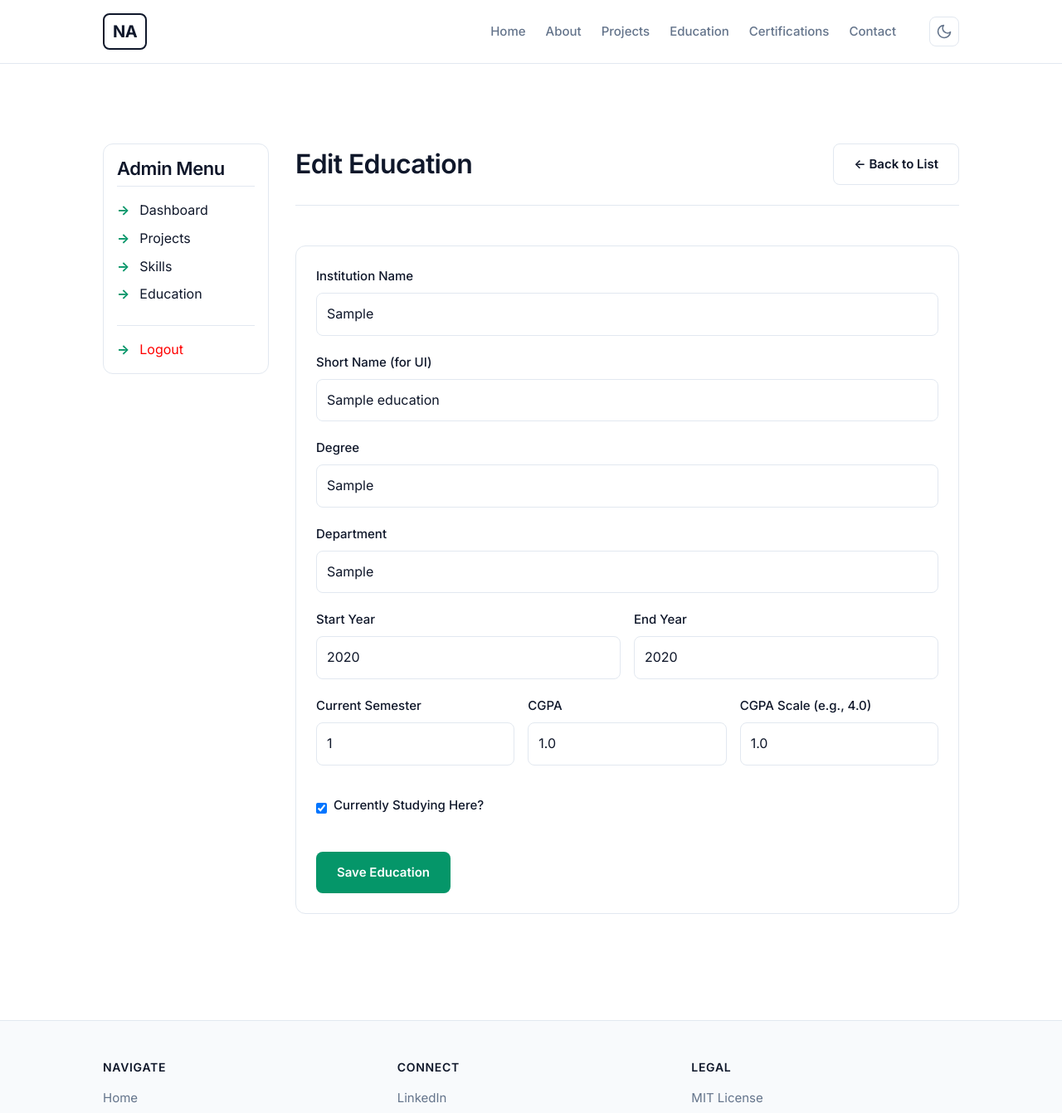
After one commit to NADEEMAHMED770/portfolio-website, a Flask app: page /admin/education/edit/1 in a window 1280 px wide. The commit adds this page. Shown: the top 1342 px of the page at 83% size. Run offline with Flask 3, Linux system fonts and the light colour scheme; a user stored in the database is signed in; tables that the repository leaves empty hold one stand-in row (values such as "Sample post"); some libraries are stand-ins or nearby versions.

Commit message:
feat: complete admin CRUD for skills and education

```diff
--- a/app/blueprints/admin/routes.py
+++ b/app/blueprints/admin/routes.py
@@ -7,6 +7,9 @@ from app.extensions import db
 import os
 from werkzeug.utils import secure_filename
 from flask import current_app
+
+from app.models import User, Project, Skill, Education
+from app.forms import LoginForm, ProjectForm, SkillForm, EducationForm
 
 @admin_bp.route('/')
 @login_required
@@ -127,3 +130,87 @@ def project_delete(id):
     db.session.commit()
     flash('Project deleted.', 'success')
     return redirect(url_for('admin.projects'))
+
+# ==========================================
+# SKILL CRUD
+# ==========================================
+
+@admin_bp.route('/skills')
+@login_required
+def skills():
+    all_skills = Skill.query.order_by(Skill.category, Skill.display_order).all()
+    return render_template('admin/skills.html', skills=all_skills)
+
+@admin_bp.route('/skills/create', methods=['GET', 'POST'])
+@login_required
+def skill_create():
+    form = SkillForm()
+    if form.validate_on_submit():
+        skill = Skill(
+            name=form.name.data,
+            category=form.category.data,
+            level=form.level.data,
+            is_learning=form.is_learning.data
+        )
+        db.session.add(skill)
+        db.session.commit()
+        flash('Skill created successfully.', 'success')
+        return redirect(url_for('admin.skills'))
+    return render_template('admin/skill_form.html', form=form, action="Create")
+
+@admin_bp.route('/skills/edit/<int:id>', methods=['GET', 'POST'])
+@login_required
+def skill_edit(id):
+    skill = Skill.query.get_or_404(id)
+    form = SkillForm(obj=skill)
+    if form.validate_on_submit():
+        form.populate_obj(skill)
+        db.session.commit()
+        flash('Skill updated successfully.', 'success')
+        return redirect(url_for('admin.skills'))
+    return render_template('admin/skill_form.html', form=form, action="Edit")
+
+@admin_bp.route('/skills/delete/<int:id>', methods=['POST'])
+@login_required
+def skill_delete(id):
+    skill = Skill.query.get_or_404(id)
+    db.session.delete(skill)
+    db.session.commit()
+    flash('Skill deleted.', 'success')
+    return redirect(url_for('admin.skills'))
+
+# ==========================================
+# EDUCATION CRUD
+# ==========================================
+
+@admin_bp.route('/education')
+@login_required
+def education():
+    # Since there's usually only one, we just list them all
+    all_education = Education.query.all()
+    return render_template('admin/education.html', education=all_education)
+
+@admin_bp.route('/education/edit/<int:id>', methods=['GET', 'POST'])
+@login_required
+def education_edit(id):
+    edu = Education.query.get_or_404(id)
+    form = EducationForm(obj=edu)
+
+    if form.validate_on_submit():
+        # We manually assign fields to handle type casting (String to Float/Int)
+        edu.institution = form.institution.data
+        edu.short_name = form.short_name.data
+        edu.degree = form.degree.data
+        edu.department = form.department.data
+        edu.start_year = int(form.start_year.data) if form.start_year.data else None
+        edu.end_year = int(form.end_year.data) if form.end_year.data else None
+        edu.current_semester = int(form.current_semester.data) if form.current_semester.data else None
+        edu.cgpa = float(form.cgpa.data) if form.cgpa.data else None
+        edu.cgpa_scale = float(form.cgpa_scale.data) if form.cgpa_scale.data else 4.0
+        edu.is_current = form.is_current.data
+
+        db.session.commit()
+        flash('Education updated successfully.', 'success')
+        return redirect(url_for('admin.education'))
+
+    return render_template('admin/education_form.html', form=form)
--- a/app/blueprints/main/routes.py
+++ b/app/blueprints/main/routes.py
@@ -9,10 +9,12 @@ from app.models import Profile, Project, Skill, Education, Certification
 
 @main_bp.route('/')
 def home():
-    # Fetch data from DB
     profile = Profile.query.first()
     projects = Project.query.filter_by(is_featured=True).order_by(Project.display_order).limit(4).all()
-    skills = Skill.query.filter_by(is_learning=False).limit(12).all()
+
+    # FIX: Order by category, then display order, and remove the limit
+    skills = Skill.query.filter_by(is_learning=False).order_by(Skill.category, Skill.display_order).all()
+
     education = Education.query.filter_by(is_current=True).first()
 
     return render_template(
--- a/app/forms.py
+++ b/app/forms.py
@@ -2,6 +2,7 @@ from flask_wtf import FlaskForm
 from wtforms import StringField, PasswordField, SubmitField
 from wtforms.validators import DataRequired, Email
 from flask_wtf.file import FileField, FileAllowed
+from wtforms import SelectField
 
 class LoginForm(FlaskForm):
     email = StringField('Email', validators=[DataRequired(), Email()])
@@ -26,3 +27,36 @@ class ProjectForm(FlaskForm):
     is_featured = BooleanField('Feature on Homepage')
     image = FileField('Project Thumbnail', validators=[FileAllowed(['jpg', 'png', 'jpeg'])])
     submit = SubmitField('Save Project')
+
+class SkillForm(FlaskForm):
+    name = StringField('Skill Name', validators=[DataRequired()])
+    category = SelectField('Category', choices=[
+        ('Programming', 'Programming'),
+        ('Data Science', 'Data Science'),
+        ('Web & Tools', 'Web & Tools'),
+        ('Soft Skills', 'Soft Skills'),
+        ('Currently Learning', 'Currently Learning')
+    ], validators=[DataRequired()])
+    level = SelectField('Proficiency', choices=[
+        ('Beginner', 'Beginner'),
+        ('Intermediate', 'Intermediate'),
+        ('Advanced', 'Advanced'),
+        ('Expert', 'Expert')
+    ], validators=[DataRequired()])
+    is_learning = BooleanField('Currently Learning?')
+    submit = SubmitField('Save Skill')
+
+
+
+class EducationForm(FlaskForm):
+    institution = StringField('Institution Name', validators=[DataRequired()])
+    short_name = StringField('Short Name (for UI)', validators=[Optional()])
+    degree = StringField('Degree', validators=[DataRequired()])
+    department = StringField('Department', validators=[Optional()])
+    start_year = StringField('Start Year', validators=[DataRequired()])
+    end_year = StringField('End Year', validators=[Optional()])
+    current_semester = StringField('Current Semester', validators=[Optional()])
+    cgpa = StringField('CGPA', validators=[Optional()])
+    cgpa_scale = StringField('CGPA Scale (e.g., 4.0)', validators=[Optional()], default="4.0")
+    is_current = BooleanField('Currently Studying Here?', default=True)
+    submit = SubmitField('Save Education')
--- a/app/templates/admin/base_admin.html
+++ b/app/templates/admin/base_admin.html
@@ -5,12 +5,13 @@
 
     <!-- Sidebar -->
     <aside class="card" style="height: fit-content; padding: 1rem;">
-        <h3 style="margin-bottom: 1rem; border-bottom: 1px solid var(--border-color); padding-bottom: 0.5rem;">Admin Menu</h3>
+        <h3 style="margin-bottom: 1rem; border-bottom: 1px solid var(--border-color); padding-bottom: 0.5rem;">Admin
+            Menu</h3>
         <ul class="list-styled" style="gap: 0.5rem;">
             <li><a href="{{ url_for('admin.dashboard') }}" style="color: var(--text-main);">Dashboard</a></li>
             <li><a href="{{ url_for('admin.projects') }}" style="color: var(--text-main);">Projects</a></li>
-            <li><a href="#" style="color: var(--text-muted);">Skills (Soon)</a></li>
-            <li><a href="#" style="color: var(--text-muted);">Education (Soon)</a></li>
+            <li><a href="{{ url_for('admin.skills') }}" style="color: var(--text-main);">Skills</a></li>
+            <li><a href="{{ url_for('admin.education') }}" style="color: var(--text-main);">Education</a></li>
             <li style="margin-top: 1rem; padding-top: 1rem; border-top: 1px solid var(--border-color);">
                 <a href="{{ url_for('admin.logout') }}" style="color: red;">Logout</a>
             </li>
--- /dev/null
+++ b/app/templates/admin/education_form.html
@@ -0,0 +1,65 @@
+{% extends 'admin/base_admin.html' %}
+{% block title %}Edit Education{% endblock %}
+
+{% block admin_content %}
+<header class="page-header" style="display: flex; justify-content: space-between; align-items: center;">
+    <h2>Edit Education</h2>
+    <a href="{{ url_for('admin.education') }}" class="btn btn--secondary">← Back to List</a>
+</header>
+
+<div class="card" style="max-width: 800px;">
+    <form method="POST">
+        {{ form.hidden_tag() }}
+
+        <div class="form-group">
+            {{ form.institution.label }}
+            {{ form.institution(class="form-control") }}
+        </div>
+        <div class="form-group">
+            {{ form.short_name.label }}
+            {{ form.short_name(class="form-control") }}
+        </div>
+        <div class="form-group">
+            {{ form.degree.label }}
+            {{ form.degree(class="form-control") }}
+        </div>
+        <div class="form-group">
+            {{ form.department.label }}
+            {{ form.department(class="form-control") }}
+        </div>
+
+        <div style="display: grid; grid-template-columns: 1fr 1fr; gap: 1rem;">
+            <div class="form-group">
+                {{ form.start_year.label }}
+                {{ form.start_year(class="form-control") }}
+            </div>
+            <div class="form-group">
+                {{ form.end_year.label }}
+                {{ form.end_year(class="form-control") }}
+            </div>
+        </div>
+
+        <div style="display: grid; grid-template-columns: 1fr 1fr 1fr; gap: 1rem;">
+            <div class="form-group">
+                {{ form.current_semester.label }}
+                {{ form.current_semester(class="form-control") }}
+            </div>
+            <div class="form-group">
+                {{ form.cgpa.label }}
+                {{ form.cgpa(class="form-control") }}
+            </div>
+            <div class="form-group">
+                {{ form.cgpa_scale.label }}
+                {{ form.cgpa_scale(class="form-control") }}
+            </div>
+        </div>
+
+        <div class="form-group" style="display: flex; align-items: center; gap: 0.5rem; margin-top: 1rem;">
+            {{ form.is_current() }}
+            {{ form.is_current.label }}
+        </div>
+
+        <button type="submit" class="btn btn--primary" style="margin-top: 1rem;">{{ form.submit.label.text }}</button>
+    </form>
+</div>
+{% endblock %}
```
Also changed, not shown: app/templates/admin/education.html (added, +41 -0 lines), app/templates/admin/skill_form.html (added, +33 -0 lines), app/templates/admin/skills.html (added, +46 -0 lines).
